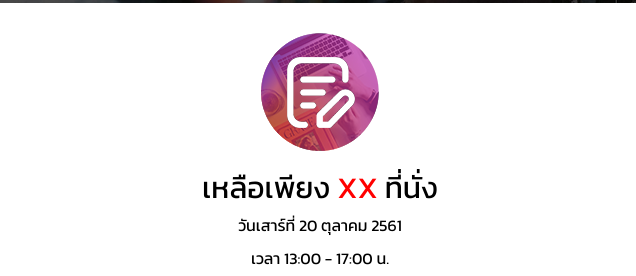
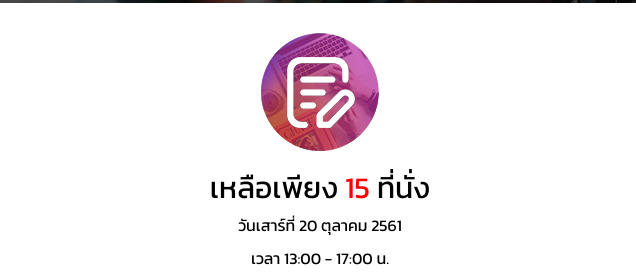
Before and after one commit to ak3dkung/digimize, a plain HTML site: page index.html in a window 1280 px wide. Shown: the part 1307-1583 px from the top of the page, 0-636 px from the left. Drawn offline with Linux system fonts and the light colour scheme.

Commit message:
- Change number seat

```diff
--- a/index.html
+++ b/index.html
@@ -165,7 +165,7 @@
                         <div class="information-txt">
                             <div class="icon-register"></div>
                             <div>
-                                <h2>เหลือเพียง <span style="color: red;">XX</span> ที่นั่ง</h2>
+                                <h2>เหลือเพียง <span style="color: red;">15</span> ที่นั่ง</h2>
                                 <p>วันเสาร์ที่ 20 ตุลาคม 2561</p>
                                 <p>เวลา 13:00 - 17:00 น.</p>
                                 <p>สถานที่ : True Coffee สยามสแควร์ ซอย 3</p>
```
